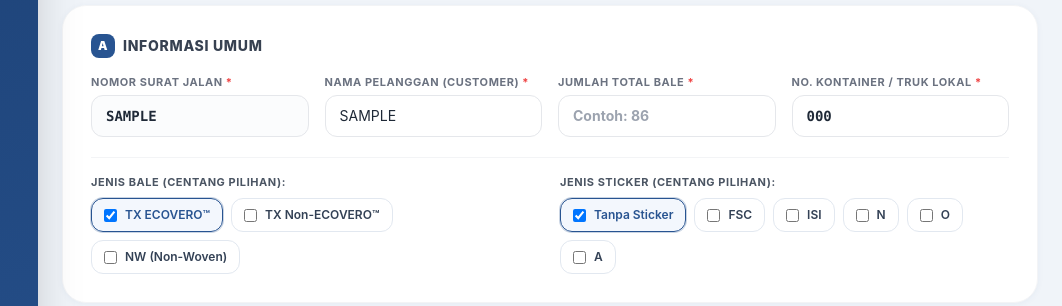
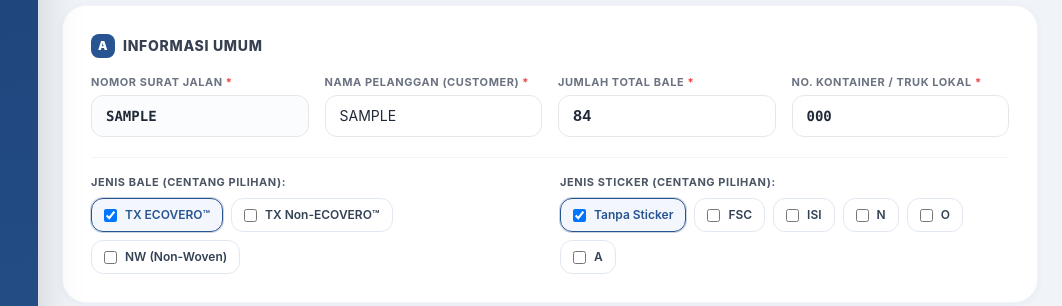
Before and after one commit to prihandiva/spv-track-web, a Laravel app: page /field-app/1/bale-inspection in a window 1280 px wide. Shown: the part 494-800 px from the top of the page, without its empty margins (218-1280 px from the left). Run offline with Laravel 12, Linux system fonts and the light colour scheme; a user stored in the database is signed in; data comes from the database, SQL or seed files in the repository; tables that the repository leaves empty hold one stand-in row (values such as "Sample post").

Commit message:
minor rev

```diff
--- a/app/Http/Controllers/InspectionController.php
+++ b/app/Http/Controllers/InspectionController.php
@@ -192,6 +192,7 @@ class InspectionController extends Controller
             'nomor_surat_jalan' => $shipment->packing_list_no,
             'nama_pelanggan' => $shipment->tujuan_pengiriman,
             'nomor_kontainer_truk' => $shipment->nomor_container_atau_plat,
+            'jumlah_bale' => 84,
             'jenis_bale' => ['tx_ecovero'],
             'jenis_label' => ['tanpa_label'],
             'first_eye_nama' => $defaultPetugas,
--- a/resources/views/inspections/bale.blade.php
+++ b/resources/views/inspections/bale.blade.php
@@ -871,7 +871,7 @@
                 </div>
                 <div>
                     <label class="block text-[11px] font-bold text-gray-500 uppercase tracking-wider mb-1">Jumlah Total Bale <span class="text-red-500">*</span></label>
-                    <input type="number" name="jumlah_bale" value="{{ old('jumlah_bale', $inspection->jumlah_bale ?: $shipment->jumlah_bale) }}" placeholder="Contoh: 86" min="1" required
+                    <input type="number" name="jumlah_bale" value="{{ old('jumlah_bale', $inspection->jumlah_bale ?: ($shipment->jumlah_bale ?: 84)) }}" placeholder="Contoh: 84" min="1" required
                            class="form-req w-full text-sm font-bold px-3.5 py-2.5 rounded-xl border border-gray-200 focus:border-blue-500 focus:ring-2 focus:ring-blue-500/20">
                     <p class="field-error-msg hidden text-[11px] text-red-600 font-semibold mt-1 items-center gap-1">
                         <i class="ph-bold ph-warning-circle"></i> Jumlah total bale wajib diisi
```
